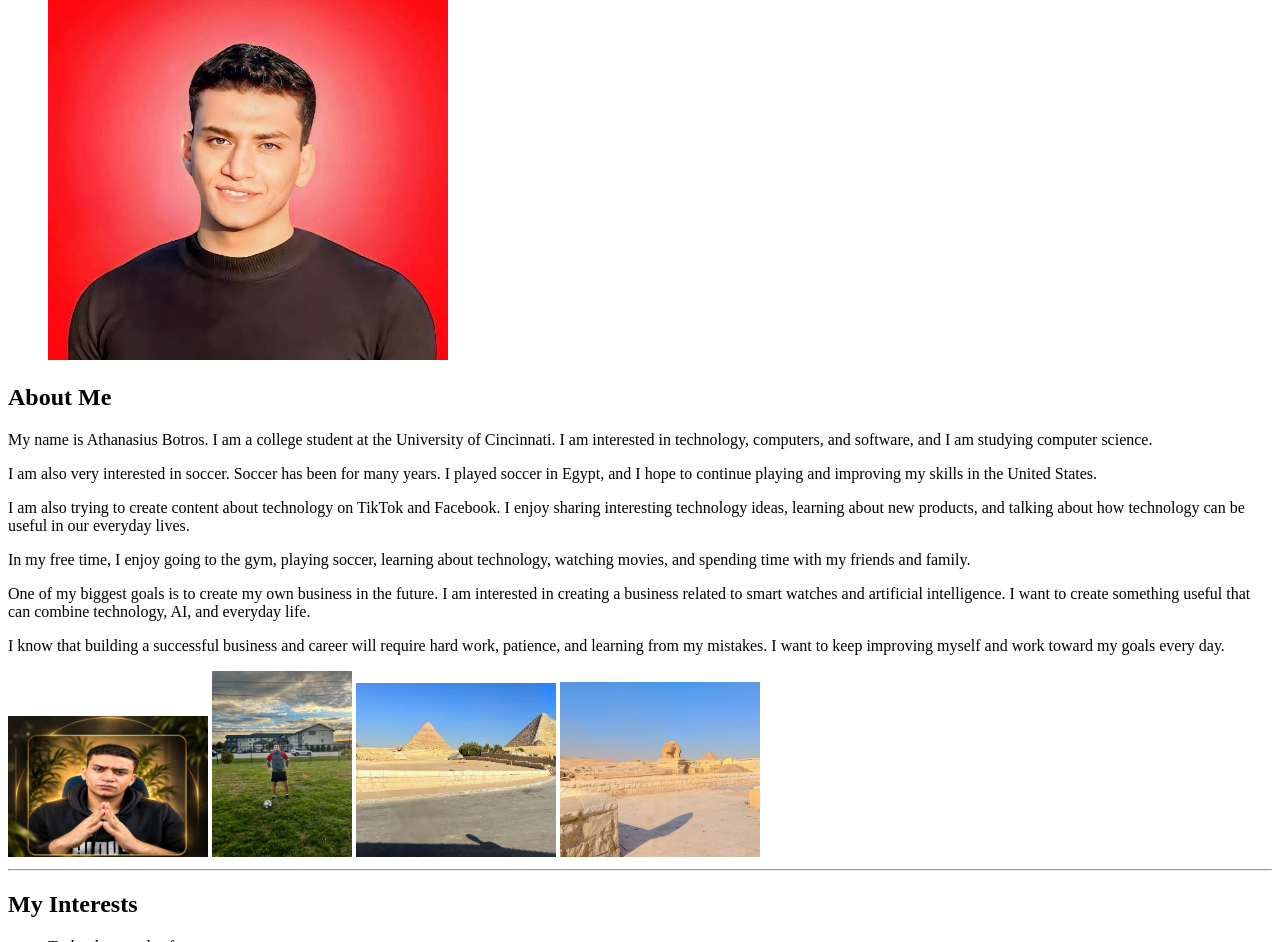
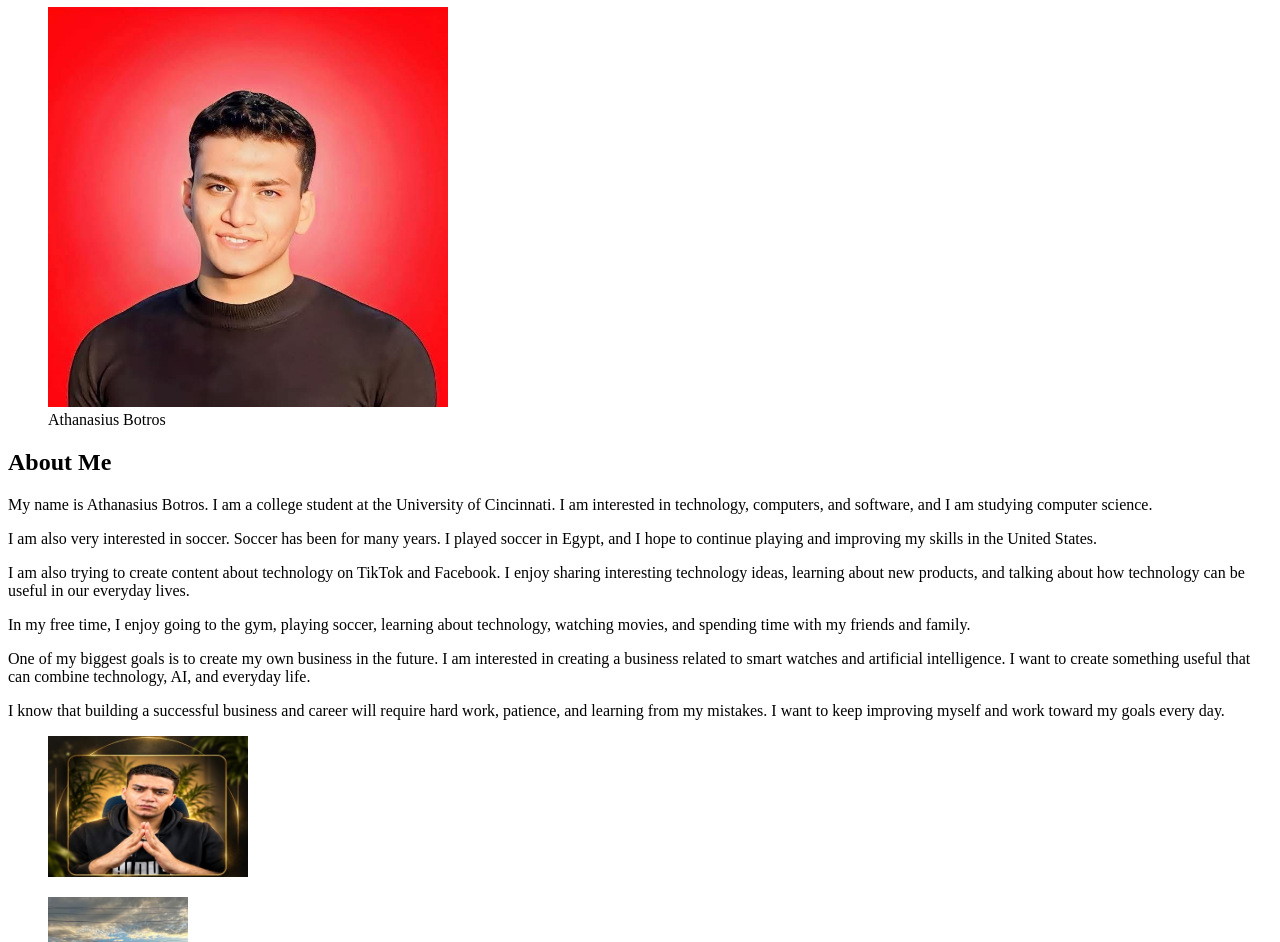
Before and after one commit to Athanasius12/Personal-Home-Page, a plain HTML site: page index.html in a window 1280 px wide. Shown: the part 120-1062 px from the top of the page. Drawn offline with Linux system fonts and the light colour scheme.

Commit message:
Update index.html

```diff
--- a/index.html
+++ b/index.html
@@ -5,53 +5,70 @@
   <meta name="viewport" content="width=device-width, initial-scale=1.0">
   <title>Athanasius Botros</title>
 </head>
+
 <body>
+
+<div class="wrapper">
+
+<header>
+
+<div class="Athanasius Botros">
+<h2>Hello, I'm</h2>
 <h1>Athanasius Botros</h1>
+</div>
+
+<figure class="me">
+<img src="Athanasius Photo.jpeg"alt="A photo of Athanasius Botros"width="400">
+<figcaption>Athanasius Botros</figcaption>
+</figure>
+
+</header>
+
+<main>
+
+<h2>About Me</h2>
+
+<p>
+My name is Athanasius Botros. I am a college student at the University of Cincinnati. I am interested in technology, computers, and software, and I am studying computer science.
+</p>
+
+<p>
+I am also very interested in soccer. Soccer has been for many years. I played soccer in Egypt, and I hope to continue playing and improving my skills in the United States.
+</p>
+
+<p>
+I am also trying to create content about technology on TikTok and Facebook. I enjoy sharing interesting technology ideas, learning about new products, and talking about how technology can be useful in our everyday lives.
+</p>
+
+<p>
+In my free time, I enjoy going to the gym, playing soccer, learning about technology, watching movies, and spending time with my friends and family.
+</p>
+
+<p>
+One of my biggest goals is to create my own business in the future. I am interested in creating a business related to smart watches and artificial intelligence. I want to create something useful that can combine technology, AI, and everyday life.
+</p>
+
+<p>
+I know that building a successful business and career will require hard work, patience, and learning from my mistakes. I want to keep improving myself and work toward my goals every day.
+</p>
+
 <figure>
-    <img src="Athanasius Photo.jpeg" alt="A photo of Athanasius Botros" width="400">
+<img src="Creator.jpeg" alt="Creating technology content" width="200">
 </figure>
-  <section>
-<h2>About Me</h2>
-<p>
-  My name is Athanasius Botros. I am a college student at the University
-  of Cincinnati. I am interested in technology, computers, and software,
-  and I am studying computer science.
-</p>
-<p>
-  I am also very interested in soccer. Soccer has been for many years. I played soccer in Egypt, and I hope to
-  continue playing and improving my skills in the United States.
-</p>
-<p>
-  I am also trying to create content about technology on TikTok and
-  Facebook. I enjoy sharing interesting technology ideas, learning about
-  new products, and talking about how technology can be useful in our
-  everyday lives.
-</p>
-<p>
-  In my free time, I enjoy going to the gym, playing soccer, learning
-  about technology, watching movies, and spending time with my friends
-  and family.
-</p>
-<p>
-  One of my biggest goals is to create my own business in the future.
-  I am interested in creating a business related to smart watches and
-  artificial intelligence. I want to create something useful that can
-  combine technology, AI, and everyday life.
-</p>
-<p>
-  I know that building a successful business and career will require
-  hard work, patience, and learning from my mistakes. I want to keep
-  improving myself and work toward my goals every day.
-</p>
-<img src="Creator.jpeg" alt="A photo of Athanasius Botros" width="200">
 
-<img src="Soccer.jpeg" alt="A photo of Athanasius Botros" width="140">
+<figure>
+<img src="Soccer.jpeg" alt="Soccer" width="140">
+</figure>
 
-<img src="Egypt.jpeg" alt="A photo of Athanasius Botros" width="200">
+<figure>
+<img src="Egypt.jpeg" alt="Egypt" width="200">
+</figure>
 
-<img src="Egypt2.jpeg" alt="A photo of Athanasius Botros" width="200">
-  </section>
-  <hr>
+<figure>
+<img src="Egypt2.jpeg" alt="Egypt" width="200">
+</figure>
+
+
 <h2>My Interests</h2>
 <ul>
 <li>Technology and software</li>
@@ -63,24 +80,42 @@
 <li>Learning new things</li>
 <li>Watching movies</li>
 </ul>
+
 <h2>My Goals</h2>
+
 <p>
-    My goals are to become successful in the technology field, continue
-    improving as a soccer player, and build my own business. I want to create
-    a business that uses smart technology and artificial intelligence to
-    provide useful products for people.
+My goals are to become successful in the technology field, continue improving as a soccer player, and build my own business. I want to create a business that uses smart technology and artificial intelligence to provide useful products for people.
 </p>
+
 <p>
-    I believe that <strong>hard work</strong>, consistency, and learning from
-    mistakes are important for achieving my goals. I want to continue
-    improving myself and learning something new every day.
-    &Uparrow;
+I believe that <strong>hard work</strong>, consistency, and learning from mistakes are important for achieving my goals. I want to continue improving myself and learning something new every day.&Uparrow;
 </p>
+
 <h2>My Favorite Website</h2>
-  <p>
-    One website I enjoy using is
-    <a href="https://sites.google.com/view/sasobotros/home">Athanasius Botros</a>,
-    thats my profile in English class I like it because I like what I make. And also <a href="https://higgsfield.ai/">Higgsfield</a> its my best website in system and design.
-  </p>
+
+<p> One website I enjoy using is
+
+<a
+href="https://sites.google.com/view/sasobotros/home">Athanasius Botros</a>
+
+,thats my profile in English class I like it because I like what I make.And also
+
+<a href="https://higgsfield.ai/">Higgsfield</a>
+
+its my best website in system and design.</p>
+
+</section>
+</main>
+
+<footer>
+<a href="https://www.instagram.com/invites/contact/?utm_content=uay98a1&srtk=1uvwawlg4tp1ahttps://www.instagram.com/invites/contact/?utm_content=uay98a1&srtk=1uvwawlg4tp1a">Instagram</a>
+
+<a href="https://www.facebook.com/share/1CQpLu1Sqf/?mibextid=wwXIfr">Facebook</a>
+
+<a href="https://www.tiktok.com/@el_masry010?_r=1&_t=ZS-9B8hbRkmeFG">TikTok</a>
+</footer>
+
+</div>
+
 </body>
 </html>
```
Lines whose indentation alone changed are shown as unchanged.
